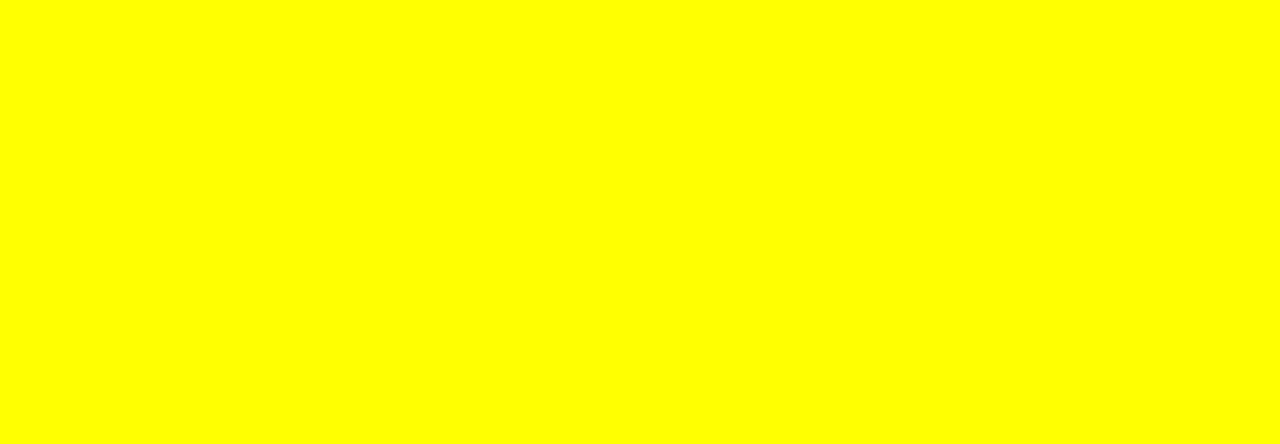
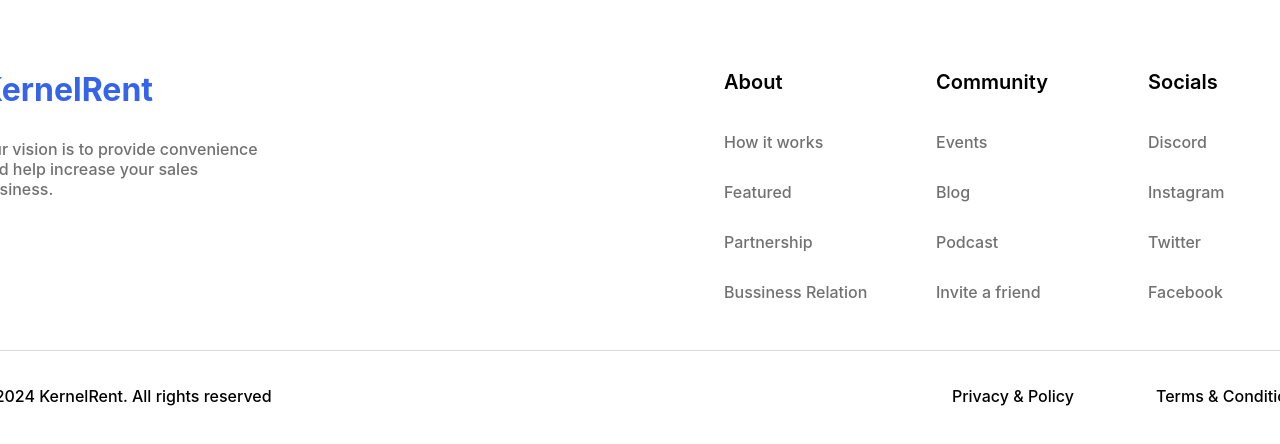
Before and after one commit to enigsuss/Kfe-pre-assignment, a React (Create React App) app: page / in a window 1280 px wide. Shown: the part 3434-3878 px from the top of the page. Built offline with nearby package versions, Linux system fonts and the light colour scheme.

Commit message:
footer 완성

```diff
--- a/src/App.js
+++ b/src/App.js
@@ -24,12 +24,16 @@ const App = () => {
     colorTertiary: "#90A3BF",
     colorBackground: "#F6F7F9",
   };
+  const initFooter = {
+    colorPrimary: "#3563E9",
+    colorSecondary: "rgba(19,19,19,0.6)",
+  };
 
   return (
     <AppContainer>
-      <Header init={initHeader}></Header>
+      <Header init={initHeader} />
       <Content init={initContent} />
-      <Footer />
+      <Footer init={initFooter} />
     </AppContainer>
   );
 };
--- a/src/components/Footer.js
+++ b/src/components/Footer.js
@@ -2,12 +2,166 @@ import React from "react";
 import styled from "styled-components";
 
 const FooterWrapper = styled.div`
-  background-color: yellow;
+  position: relative;
   width: 1440px;
   height: 480px;
 `;
-const Footer = () => {
-  return <FooterWrapper></FooterWrapper>;
+const Logo = styled.p`
+  margin: 0;
+  font-size: 32px;
+  font-weight: bold;
+  margin-bottom: 15px;
+  color: ${(props) => props.color};
+  cursor: pointer;
+`;
+const LogoContainer = styled.div`
+  position: absolute;
+  width: 292px;
+  height: 108px;
+  left: 60px;
+  top: 80px;
+`;
+const LetterBox = styled.div`
+  font-size: 16px;
+  color: ${(props) => props.color};
+  font-weight: 500;
+  padding: 15px 0;
+`;
+const LetterBox2 = styled.div`
+  font-size: 16px;
+  font-weight: 500;
+`;
+const AboutContainer = styled.div`
+  position: absolute;
+  left: 804px;
+  top: 80px;
+`;
+const CommunityContainer = styled.div`
+  position: absolute;
+  left: 1016px;
+  top: 80px;
+`;
+const SocialsContainer = styled.div`
+  position: absolute;
+  left: 1228px;
+  top: 80px;
+`;
+const GroupName = styled.div`
+  font-size: 20px;
+  width: 152px;
+  height: 32px;
+  margin-bottom: 15px;
+  font-weight: 600;
+`;
+const Hr = styled.div`
+  position: absolute;
+  width: 1320px;
+  top: 360px;
+  left: calc(50% - 1320px / 2);
+  border-bottom: 1px solid rgba(19, 19, 19, 0.16);
+`;
+const CopyrightWrapper = styled.div`
+  position: absolute;
+  top: 396px;
+  left: 60px;
+`;
+const PrivacyWrapper = styled.div`
+  position: absolute;
+  top: 396px;
+  left: 1032px;
+`;
+const TermsWrapper = styled.div`
+  position: absolute;
+  top: 396px;
+  left: 1236px;
+`;
+
+const Footer = (props) => {
+  const { colorPrimary, colorSecondary } = props.init;
+  return (
+    <FooterWrapper>
+      <LogoContainer>
+        <Logo color={colorPrimary}>KernelRent</Logo>
+        <LetterBox color={colorSecondary}>
+          <span>
+            Our vision is to provide convenience and help increase your sales
+            business.
+          </span>
+        </LetterBox>
+      </LogoContainer>
+
+      <AboutContainer>
+        <GroupName>
+          <span>About</span>
+        </GroupName>
+        <LetterBox color={colorSecondary}>
+          <span>How it works</span>
+        </LetterBox>
+        <LetterBox color={colorSecondary}>
+          <span>Featured</span>
+        </LetterBox>
+        <LetterBox color={colorSecondary}>
+          <span>Partnership</span>
+        </LetterBox>
+        <LetterBox color={colorSecondary}>
+          <span>Bussiness Relation</span>
+        </LetterBox>
+      </AboutContainer>
+
+      <CommunityContainer>
+        <GroupName>
+          <span>Community</span>
+        </GroupName>
+        <LetterBox color={colorSecondary}>
+          <span>Events</span>
+        </LetterBox>
+        <LetterBox color={colorSecondary}>
+          <span>Blog</span>
+        </LetterBox>
+        <LetterBox color={colorSecondary}>
+          <span>Podcast</span>
+        </LetterBox>
+        <LetterBox color={colorSecondary}>
+          <span>Invite a friend</span>
+        </LetterBox>
+      </CommunityContainer>
+
+      <SocialsContainer>
+        <GroupName>
+          <span>Socials</span>
+        </GroupName>
+        <LetterBox color={colorSecondary}>
+          <span>Discord</span>
+        </LetterBox>
+        <LetterBox color={colorSecondary}>
+          <span>Instagram</span>
+        </LetterBox>
+        <LetterBox color={colorSecondary}>
+          <span>Twitter</span>
+        </LetterBox>
+        <LetterBox color={colorSecondary}>
+          <span>Facebook</span>
+        </LetterBox>
+      </SocialsContainer>
+
+      <Hr />
+      <CopyrightWrapper>
+        <LetterBox2>
+          <span>©2024 KernelRent. All rights reserved</span>
+        </LetterBox2>
+      </CopyrightWrapper>
+      <PrivacyWrapper>
+        <LetterBox2>
+          <span>Privacy & Policy</span>
+        </LetterBox2>
+      </PrivacyWrapper>
+      <TermsWrapper>
+        <LetterBox2>
+          <span>Terms & Condition</span>
+        </LetterBox2>
+      </TermsWrapper>
+    </FooterWrapper>
+  );
 };
 
 export default Footer;
```
